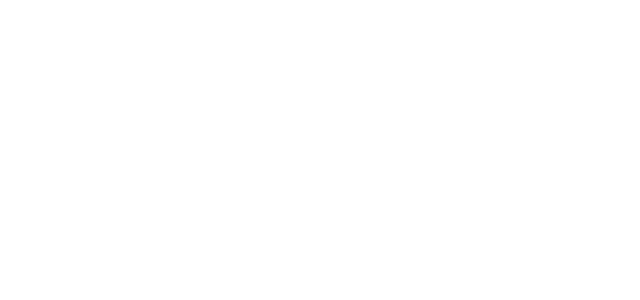
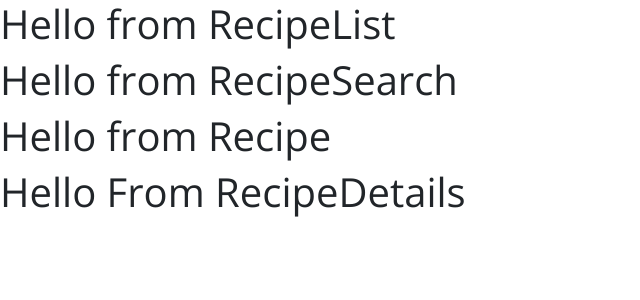
Before and after one commit to imon3/recipe, a React (Create React App) app in the folder recipe/: page / in a window 1280 px wide. Shown: the top 300 px of the page, without its empty margins (0-640 px from the left). Built offline with nearby package versions, Linux system fonts and the light colour scheme.

Commit message:
created recipe component classes

```diff
--- a/recipe/src/App.js
+++ b/recipe/src/App.js
@@ -1,8 +1,16 @@
 import React from "react";
 import "./App.css";
+import { recipes } from "./tempFiles/tempList";
+import RecipeList from "./components/recipes/RecipeList";
+import RecipeDetails from "./components/recipes/RecipeDetails";
 
 function App() {
-  return <div className="App" />;
+  return (
+    <>
+      <RecipeList />
+      <RecipeDetails recipes={recipes} />
+    </>
+  );
 }
 
 export default App;
--- a/recipe/src/components/recipes/Recipe.js
+++ b/recipe/src/components/recipes/Recipe.js
@@ -0,0 +1,13 @@
+import React from "react";
+
+class Recipe extends React.Component {
+  render() {
+    return (
+      <>
+        <h1>Hello from Recipe</h1>
+      </>
+    );
+  }
+}
+
+export default Recipe;
--- a/recipe/src/components/recipes/RecipeDetails.js
+++ b/recipe/src/components/recipes/RecipeDetails.js
@@ -0,0 +1,14 @@
+import React from "react";
+
+class RecipeDetails extends React.Component {
+  render() {
+    console.log(this.props.recipes);
+    return (
+      <>
+        <h1>Hello From RecipeDetails</h1>
+      </>
+    );
+  }
+}
+
+export default RecipeDetails;
--- a/recipe/src/components/recipes/RecipeList.js
+++ b/recipe/src/components/recipes/RecipeList.js
@@ -0,0 +1,17 @@
+import React from "react";
+import Recipe from "./Recipe";
+import RecipeSearch from "./RecipeSearch";
+
+class RecipeList extends React.Component {
+  render() {
+    return (
+      <>
+        <h1>Hello from RecipeList</h1>
+        <RecipeSearch />
+        <Recipe />
+      </>
+    );
+  }
+}
+
+export default RecipeList;
--- a/recipe/src/components/recipes/RecipeSearch.js
+++ b/recipe/src/components/recipes/RecipeSearch.js
@@ -0,0 +1,13 @@
+import React from "react";
+
+class RecipeSearch extends React.Component {
+  render() {
+    return (
+      <>
+        <h1>Hello from RecipeSearch</h1>
+      </>
+    );
+  }
+}
+
+export default RecipeSearch;
```
